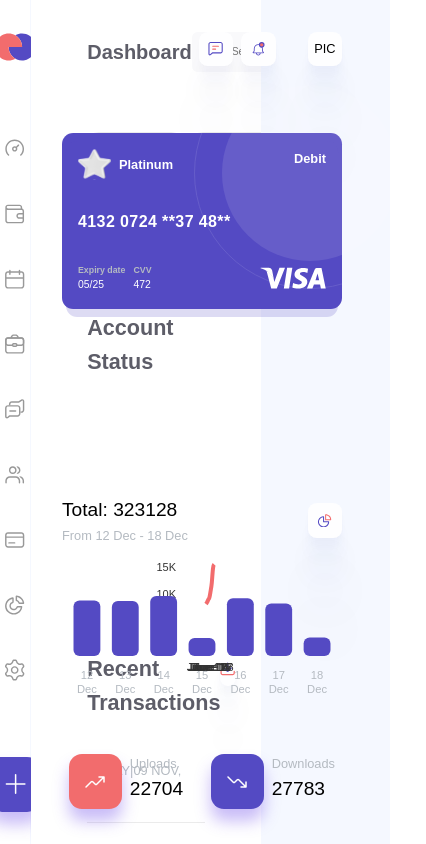
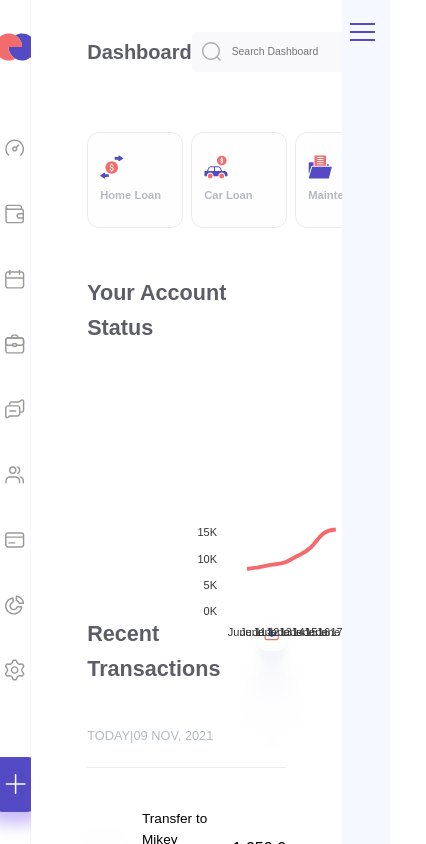
Before and after one commit to Speckope/finance-dashboard, a React (Create React App) app: page / in a window 390 px wide. Shown: the whole page, 426 px wide, since content can reach past the window. Built offline with nearby package versions, Linux system fonts and the light colour scheme; a web font is replaced by a local one.

Commit message:
Collapsing well, working as intended, logic only in right sidebar, but hamburger is buggy, I do not know how to fix it.

```diff
--- a/package.json
+++ b/package.json
@@ -13,6 +13,7 @@
     "@types/node": "^12.0.0",
     "@types/react": "^17.0.0",
     "@types/react-dom": "^17.0.0",
+    "hamburger-react": "^2.4.1",
     "react": "^17.0.2",
     "react-dom": "^17.0.2",
     "react-scripts": "4.0.3",
--- a/src/areas/RightSideBar.tsx
+++ b/src/areas/RightSideBar.tsx
@@ -5,12 +5,24 @@ import { cvar } from 'src/theming/cvar';
 import styled from 'styled-components';
 import { ReactComponent as MessageSVG } from '../assets/top-area/message-icon.svg';
 import { ReactComponent as NotificationsSVG } from '../assets/top-area/notifications-icon.svg';
+import Hamburger from 'hamburger-react';
+import { useState } from 'react';
 
 interface RightSideBarProps {}
 
 const RightSideBar: React.FC<RightSideBarProps> = () => {
+  const [isRightBurgirOpen, setIsRightBurgirOpen] = useState(false);
+
   return (
-    <Wrapper>
+    <RightSideBarWrapper isRightBurgirOpen={isRightBurgirOpen}>
+      <Hamburger
+        size={25}
+        direction='left'
+        color={cvar('colorPrimary')}
+        label='Show right sidebar'
+        toggled={isRightBurgirOpen}
+        toggle={setIsRightBurgirOpen}
+      />
       <TopIconsWrapper>
         <SmallButton clickable>
           <MessageSVG />
@@ -24,11 +36,13 @@ const RightSideBar: React.FC<RightSideBarProps> = () => {
         <CreditCard />
         <BarChart />
       </CardBarChartWrapper>
-    </Wrapper>
+    </RightSideBarWrapper>
   );
 };
 
-const Wrapper = styled.div`
+const RightSideBarWrapper = styled.div<{
+  isRightBurgirOpen: boolean;
+}>`
   width: 33%;
   max-width: 48rem;
 
@@ -44,6 +58,49 @@ const Wrapper = styled.div`
   padding-left: 4rem;
   padding-right: 6rem;
   padding-bottom: 4rem;
+
+  .hamburger-react {
+    position: absolute;
+
+    z-index: 30;
+
+    display: none;
+
+    top: 1rem;
+    right: 0.5rem;
+  }
+
+  @media (max-width: 1150px) {
+    ${(props) =>
+      props.isRightBurgirOpen
+        ? `
+        position: absolute;
+        top: 0;
+        right: 0;
+        height: 100vh;
+        width: 100vw;
+        padding-top: 0;
+        padding-right: 6rem;
+
+        .hamburger-react {
+          top: 1rem;
+          right: -5rem;
+        }
+        `
+        : `
+      * {
+        display: none;
+      };
+      width: 6rem;
+      padding: 0;
+    `}
+
+    // Without .hamburger-react *  inside elements (burger itself is invisible)
+    .hamburger-react,
+    .hamburger-react * {
+      display: inline;
+    }
+  }
 `;
 
 const CardBarChartWrapper = styled.div`
```
Also changed, not shown: 1 other file (tests, documents, lock files or other folders).
